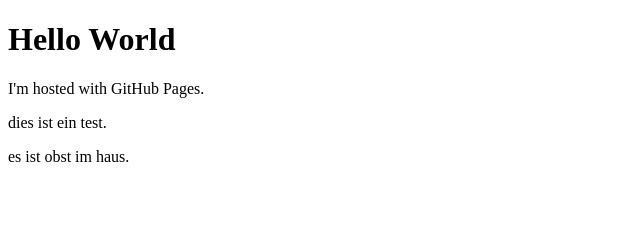
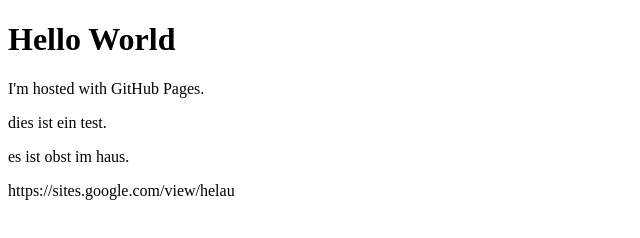
Before and after one commit to elnowo/elnowo.github.io, a plain HTML site: page index.html in a window 1280 px wide. Shown: the whole page, without its empty margins (0-640 px from the left). Drawn offline with Linux system fonts and the light colour scheme.

Commit message:
Update index.html

```diff
--- a/index.html
+++ b/index.html
@@ -5,5 +5,6 @@
 <p>I'm hosted with GitHub Pages.</p>
 <p>dies ist ein test.</p>
 <p>es ist obst im haus.</p>
+<p>https://sites.google.com/view/helau</p>
 </body>
 </html>
```
